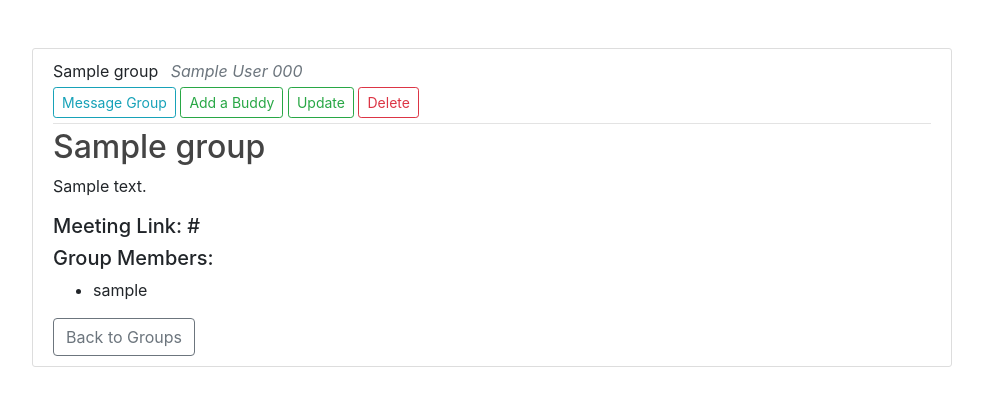
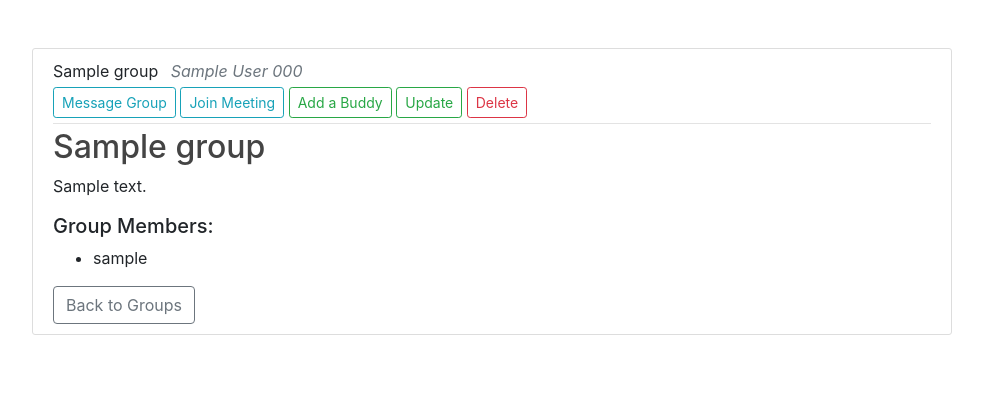
Before and after one commit to Nicholas-Lin/study-connect, a Django app: page /group/1/ in a window 1280 px wide. Shown: the part 112-518 px from the top of the page, without its empty margins (148-1131 px from the left). Run offline with Django 3.2, Linux system fonts and the light colour scheme; a user stored in the database is signed in; tables that the repository leaves empty hold one stand-in row (values such as "Sample post"); some libraries are stand-ins or nearby versions.

Commit message:
Made join meeting button

```diff
--- a/groups/templates/groups/group_detail.html
+++ b/groups/templates/groups/group_detail.html
@@ -10,6 +10,8 @@
                 <a class="btn btn btn-outline-info btn-sm mt-1 mb-1"
                     href="{% url  'message-group' object.id  %}">Message
                     Group</a>
+                <a class="btn btn btn-outline-info btn-sm mt-1 mb-1" href="{{object.meeting_url}}" target="_blank">Join
+                    Meeting</a>
                 {% endif %}
                 {% if object.owner == user%}
                 <a class="btn btn-outline-success btn-sm mt-1 mb-1" href="{% url 'finder-buddy' %}">Add a Buddy</a>
@@ -28,9 +30,6 @@
         </div>
         <h2 class="article-title">{{ object.name }}</h2>
         <p class="article-content">{{ object.description }}</p>
-        {% if user.profile in object.members.all%}
-        <h5>Meeting Link: <a href="{{object.meeting_url}}" target="_blank"> {{object.meeting_url}}</a></h5>
-        {% endif %}
         <h5>Group Members: </h5>
         <ul>
             {% for member in object.members.all %}
```
